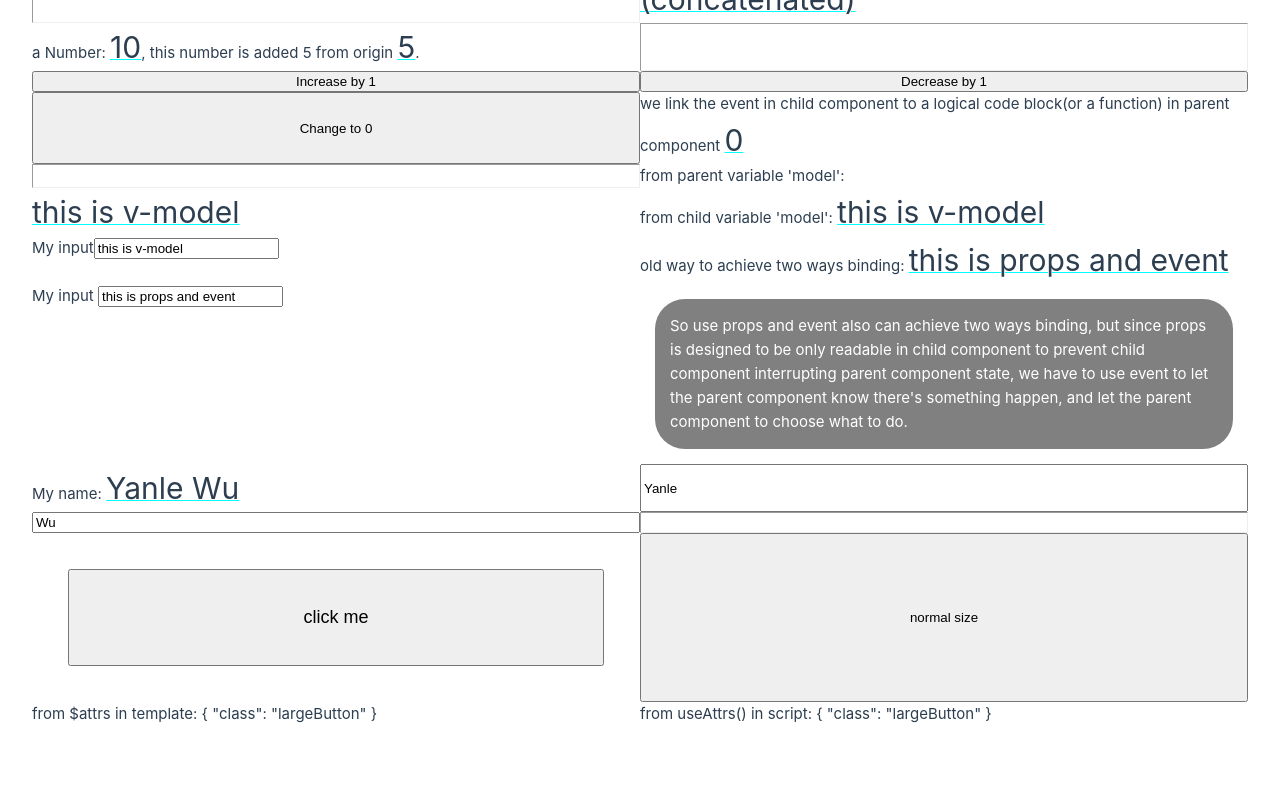
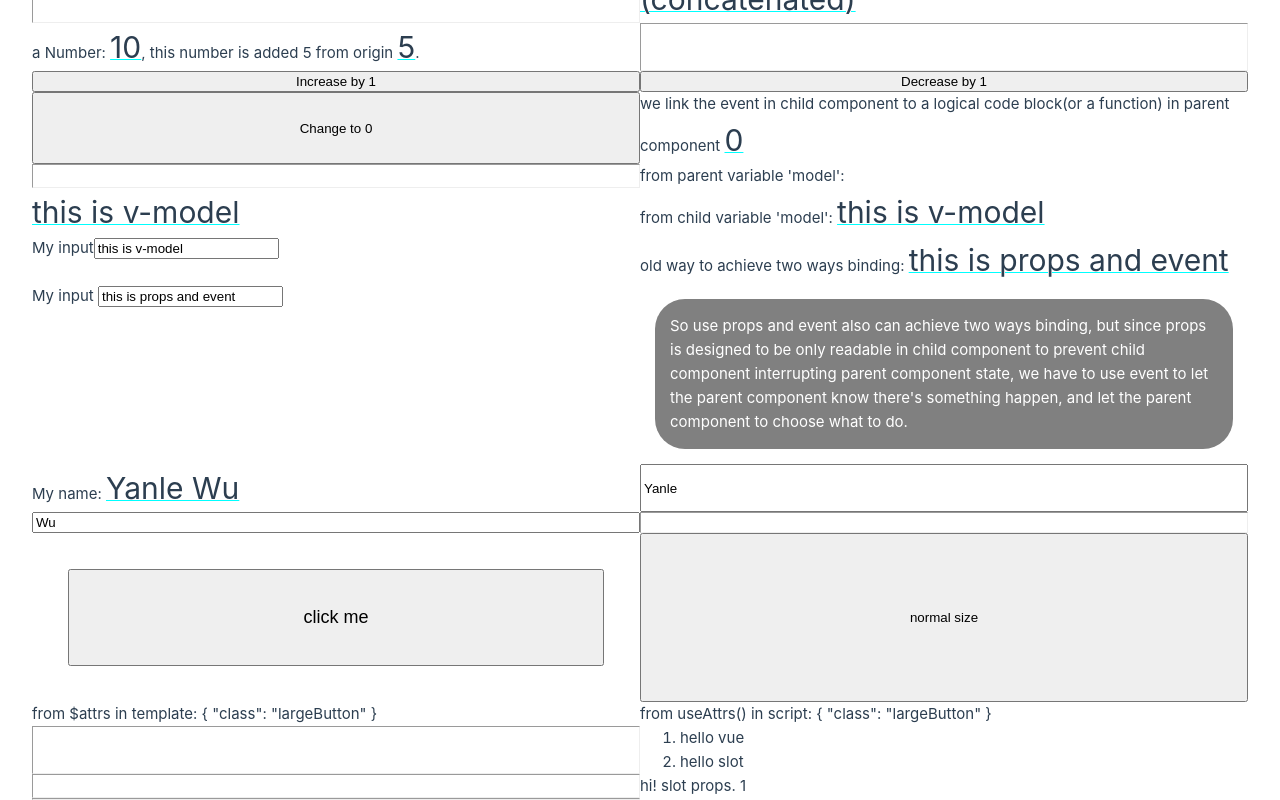
Before and after one commit to yl907/learning-vue, a Vue app in the folder my-test-project/: page / in a window 1280 px wide. Shown: the part 193-993 px from the top of the page. Before the commit the page ends 919 px from the top, so only its background shows below. Built offline with nearby package versions, Linux system fonts and the light colour scheme.

Commit message:
learned about slot, it is useful for transfer template content from parent component to child component

```diff
--- a/my-test-project/src/App.vue
+++ b/my-test-project/src/App.vue
@@ -5,6 +5,8 @@ import Props2 from './components/2Props.vue'
 import Event from './components/3Event.vue'
 import Model from './components/4Model.vue'
 import FallthroughAttributes from './components/5FallthroughAttributes.vue'
+import Slot1 from './components/6Slot.vue'
+import Slot2 from './components/7Slot.vue'
 
   // 1 Props1: this part is used to pass information from parent component to child component.
   let somevalue = "vue";
@@ -35,8 +37,18 @@ import FallthroughAttributes from './components/5FallthroughAttributes.vue'
     :old-model="oldModel" @update:old-model="(newInput) => {oldModel = newInput}"
     v-model:firstName="myFirstName" v-model:lastName="myLastName"
     >from parent variable 'model': <span>{{ model }}</span></Model> <hr />
-  <FallthroughAttributes class="largeButton"></FallthroughAttributes>
-
+  <FallthroughAttributes class="largeButton"></FallthroughAttributes> <hr />
+  <Slot1>
+    <template v-slot:item1>hello vue</template>
+    <template v-slot:item2>hello slot</template>
+  </Slot1> <hr />
+  <Slot2>
+    <!-- I was wondered why we need 'slotProps'? Since 'v-slot:default' specifies this slot content is uniquely bind to a specific slot outlet in child component, I just think we can directly use the props from child slot, however in this case, if we don't specify '{{slotProps.text}}' then use '{{text}}' instead, actually '{{text}}' may be a totally different variable in parent component.
+      So use 'slotProps' is necessary. -->
+    <template v-slot:default="slotProps">
+      {{ slotProps.text }} {{ slotProps.count }}
+    </template>
+  </Slot2> <hr />
 </template>
 
 <style scoped>
--- /dev/null
+++ b/my-test-project/src/components/6Slot.vue
@@ -0,0 +1,10 @@
+<script setup>
+
+</script>
+
+<template>
+  <ol>
+    <li><slot name="item1"></slot></li>
+    <li><slot name="item2"></slot></li>
+  </ol>
+</template>
--- /dev/null
+++ b/my-test-project/src/components/7Slot.vue
@@ -0,0 +1,10 @@
+<!-- this component is about Slot Props, for which is used when the parent component want to use data in the child component. -->
+<script setup>
+  const greetingMessage = 'hi! slot props.';
+</script>
+
+<template>
+  <div>
+    <slot name="default" :text="greetingMessage" :count="1"></slot>
+  </div>
+</template>
```
